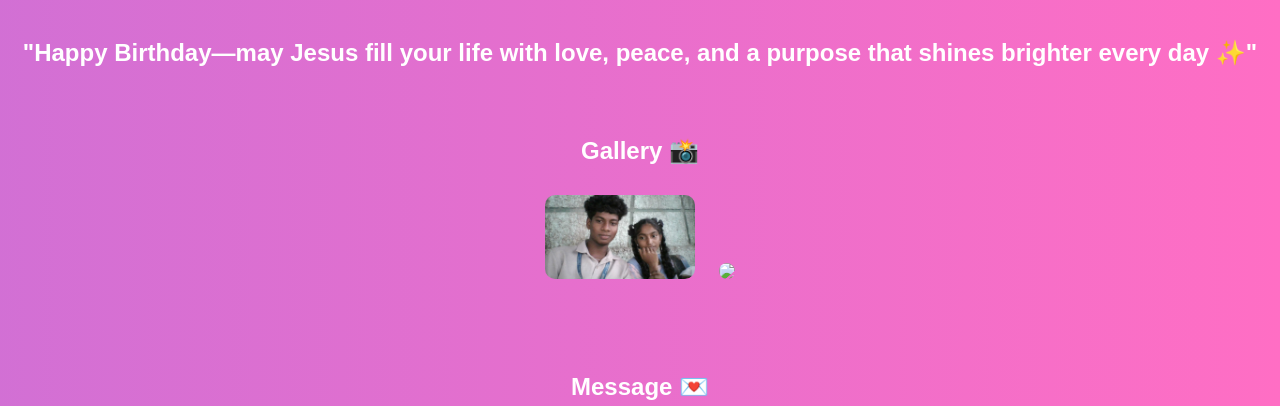
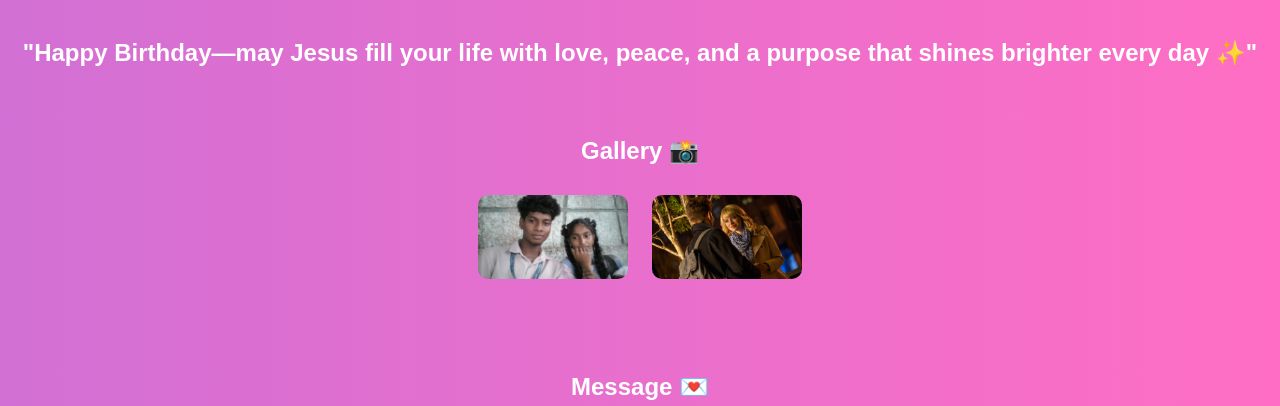
Before and after one commit to tsimonchand2004-png/birthday-sites, a plain HTML site: page index.html in a window 1280 px wide. Shown: the part 394-800 px from the top of the page. Drawn offline with Linux system fonts and the light colour scheme.

Commit message:
Update index.html

```diff
--- a/index.html
+++ b/index.html
@@ -108,7 +108,7 @@ section { padding: 30px; }
 <h2>Gallery 📸</h2>
 <div class="gallery">
   <img src="WIN_20260213_18_25_49_Pro.jpg">
-  <img src="spider man image.jpg">
+  <img src="spider.jpg">
 </div>
 </section>
 
```
